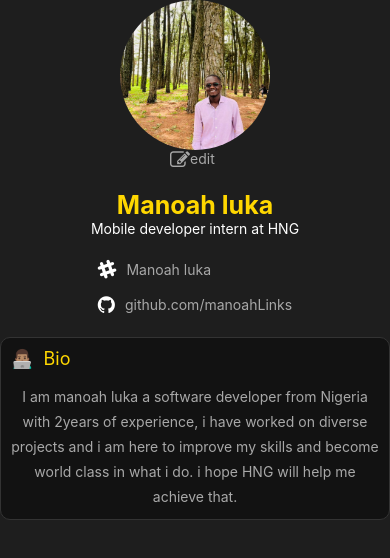
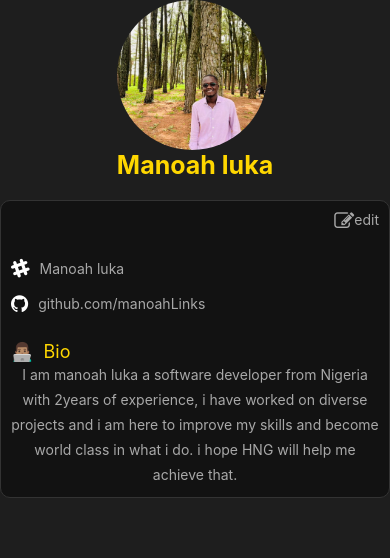
Before and after one commit to manoahLinks/hng-stage2, a React Native app: screen /Home in a window 390 px wide. Shown: the top 558 px of the page. Built offline with nearby package versions, Linux system fonts and the light colour scheme.

Commit message:
rearranging homepage

```diff
--- a/app/screens/HomeScreen.js
+++ b/app/screens/HomeScreen.js
@@ -49,19 +49,16 @@ const HomeScreen = ({navigation}) => {
   return (
     <AppScreen>
         <View>
-
             <View style={styles.detailsContainer}>
                 <View >
                     <Image source={require('../assets/profile.jpeg')} style={{width: 150, height: 150, borderRadius: 100}}/>
-                    <TouchableOpacity onPress={()=> {navigation.navigate('Edit-cv', {user: user})}} style={{display: 'flex', flexDirection:'row', marginLeft: 50}}>
+                    <Text style={styles.nameTag}>{user.fullName}</Text>
+                </View>
+                <View style={styles.bioContainer}>
+                    <TouchableOpacity onPress={()=> {navigation.navigate('Edit-cv', {user: user})}} style={{display: 'flex', flexDirection:'row', alignSelf: 'flex-end'}}>
                         <Icon name='edit' size={20} color={colors.secondaryText} />
                         <Text style={{color: colors.secondaryText}}>edit</Text>
                     </TouchableOpacity>
-                </View>
-                <View style={styles.tagContainer}>
-                    <Text style={styles.nameTag}>{user.fullName}</Text>
-                    <Text style={{color: 'white'}}>Mobile developer intern at HNG</Text>
-                </View>
 
                     <View style={[styles.info]}>
                         <View style={styles.infoItem}>
@@ -75,11 +72,12 @@ const HomeScreen = ({navigation}) => {
                         </View>
                     </View>
 
-                <View style={styles.bioContainer}>
+                    <View>
                         <View>
                             <Text style={{fontSize: 18, color: colors.accent}}>👨🏽‍💻  Bio</Text>
                         </View>
                         <Text style={styles.bioText}>{user.bio}</Text>
+                    </View>
                 </View>
             </View>
 
@@ -110,12 +108,6 @@ const styles = StyleSheet.create({
         color: colors.accent
     },
 
-    tagContainer: {
-        display: 'flex',
-        justifyContent: 'center',
-        alignItems: 'center'
-    },
-
     info: {
         display: 'flex',
         gap: 10
@@ -138,7 +130,7 @@ const styles = StyleSheet.create({
         padding: 10,
         borderRadius: 10,
         borderWidth: 0.5,
-        gap: 15,
+        gap: 25,
         borderColor: colors.divider,
         backgroundColor: colors.secondary
     }
```
Lines whose indentation alone changed are shown as unchanged.
